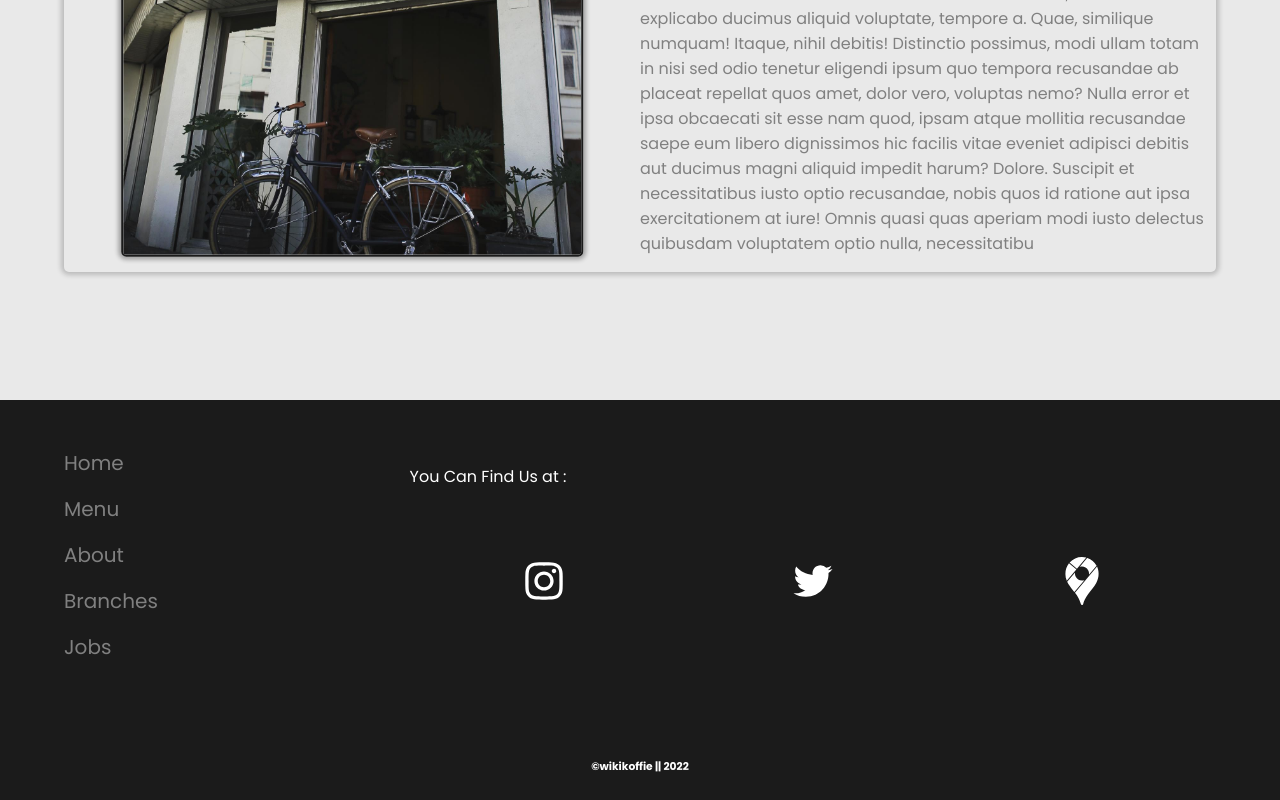
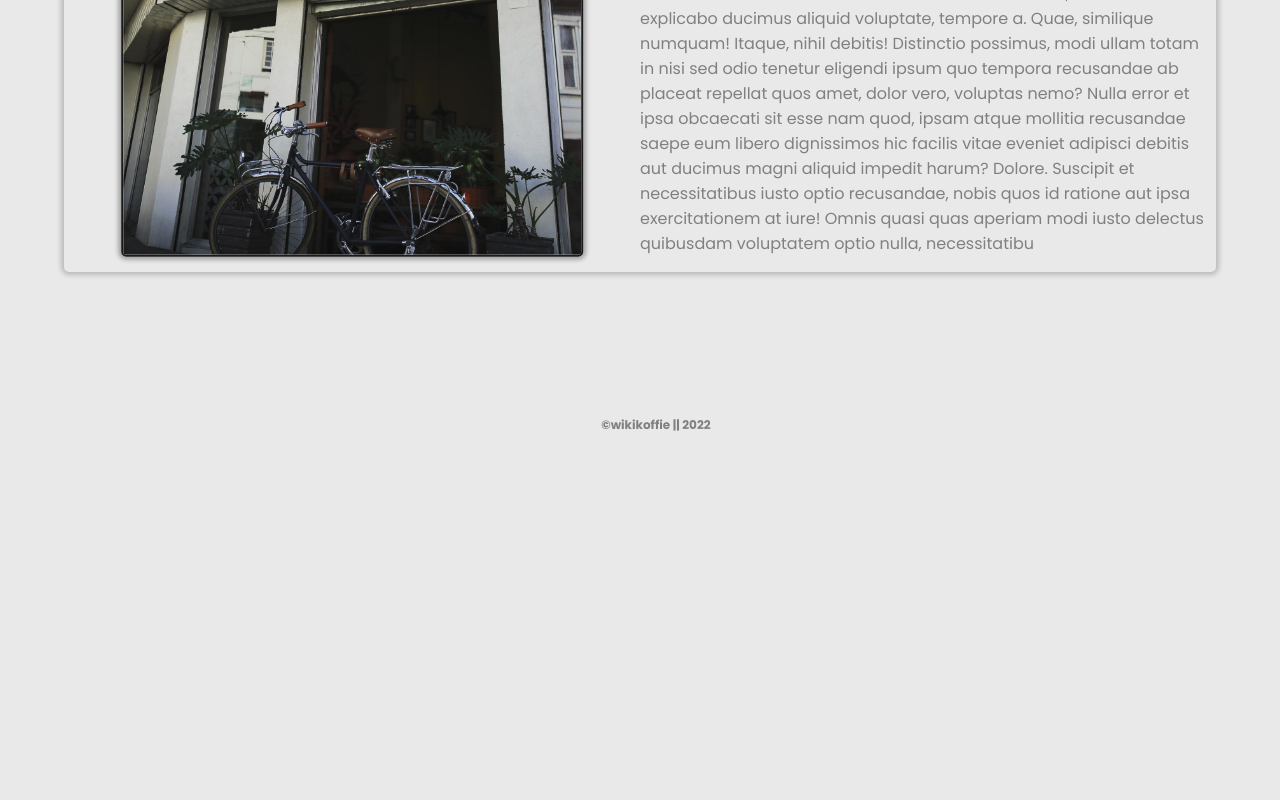
Before and after one commit to Haris-Maulana/Coffee, a React (Create React App) app: page / in a window 1280 px wide. Shown: the part 1480-2280 px from the top of the page. After the commit the page ends 1930 px from the top, so only its background shows below. Built offline with nearby package versions, Linux system fonts and the light colour scheme.

Commit message:
change footer

```diff
--- a/src/component/General/Footer/Footer.js
+++ b/src/component/General/Footer/Footer.js
@@ -11,43 +11,8 @@ function Footer() {
   return (
     <>
       <footer>
-        <div className="footer-menu">
-          <div className="left-footer">
-            <ul>
-              <li>
-                <Link to="/">Home</Link>
-              </li>
-              <li>
-                <Link to="/menu">Menu</Link>
-              </li>
-              <li>
-                <Link to="/about">About</Link>
-              </li>
-              <li>
-                <Link to="/branches">Branches</Link>
-              </li>
-              <li>
-                <Link to="/jobs">Jobs</Link>
-              </li>
-            </ul>
-          </div>
-          <div className="right-footer">
-            <div className="title-footer">You Can Find Us at :  </div>
-            <div className="content-footer">
-              <a href="https://www.instagram.com/wikikoffie/">
-                <AiOutlineInstagram />
-              </a>
-              <a href="">
-                <AiOutlineTwitter />
-              </a>
-              <a href="https://goo.gl/maps/ki8tfn8rSXhKEUgC7">
-                <SiGooglemaps />
-              </a>
-            </div>
-          </div>
-        </div>
         <div className="copyright">
-          <h6>©wikikoffie || 2022</h6>
+          ©wikikoffie || 2022
         </div>
       </footer>
     </>
--- a/src/component/General/Footer/Footer.scss
+++ b/src/component/General/Footer/Footer.scss
@@ -1,64 +1,10 @@
 footer {
   display: flex;
   width: 100%;
-  background-color: #1b1b1b;
-  flex-direction: column;
-  color: white;
-  align-items: center;
-  justify-content: space-between;
-  height: 50vh;
-
-  .footer-menu {
-    margin-top: 2rem;
-    display: flex;
-    width: 90%;
-    justify-content: space-around;
-
-    .left-footer {
-      width: 30%;
-
-      li {
-        margin-bottom: 2vh;
-      }
-
-      a {
-        font-size: 1.25rem;
-        cursor: pointer;
-        color: gray;
-        transition: 100ms ease-in-out;
-      }
-      a:hover {
-        color: white;
-      }
-    }
-
-    .right-footer {
-      width: 70%;
-      display: flex;
-      flex-direction: column;
-      margin-top: 2rem;
-
-      .title-footer {
-        margin-bottom: 4rem;
-      }
-
-      .content-footer {
-        display: flex;
-        justify-content: space-around;
-        font-size: 3rem;
-
-        a {
-          cursor: pointer;
-        }
-      }
-    }
-
-  }
-
-  .copyright {
-    display: flex;
-    width: 100%;
-    justify-content: center;
-  }
-
+  justify-content: center;
+  align-items: flex-end;
+  font-size: .75rem;
+  font-weight: bold;
+  color: gray;
+  margin: 1rem;
 }
```
